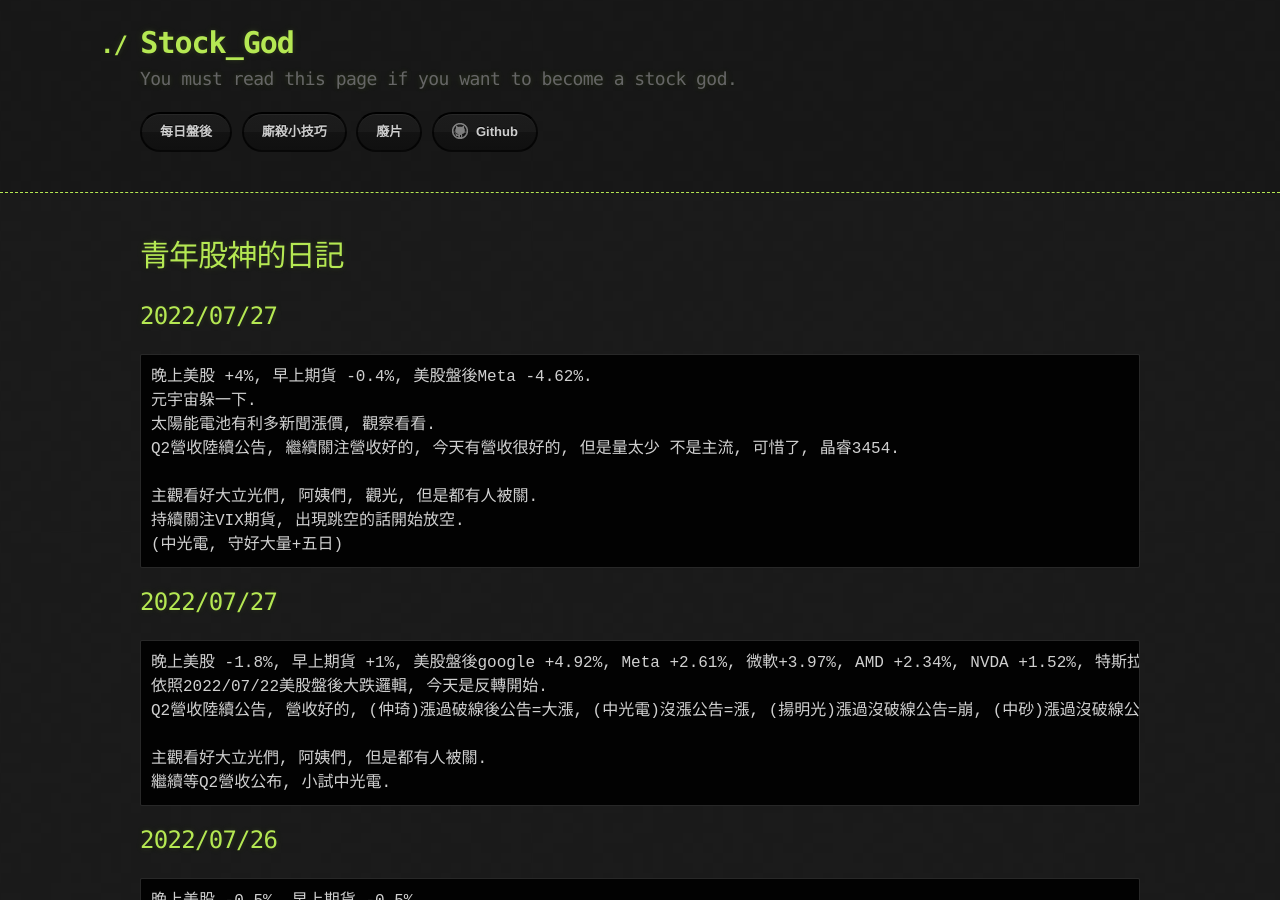
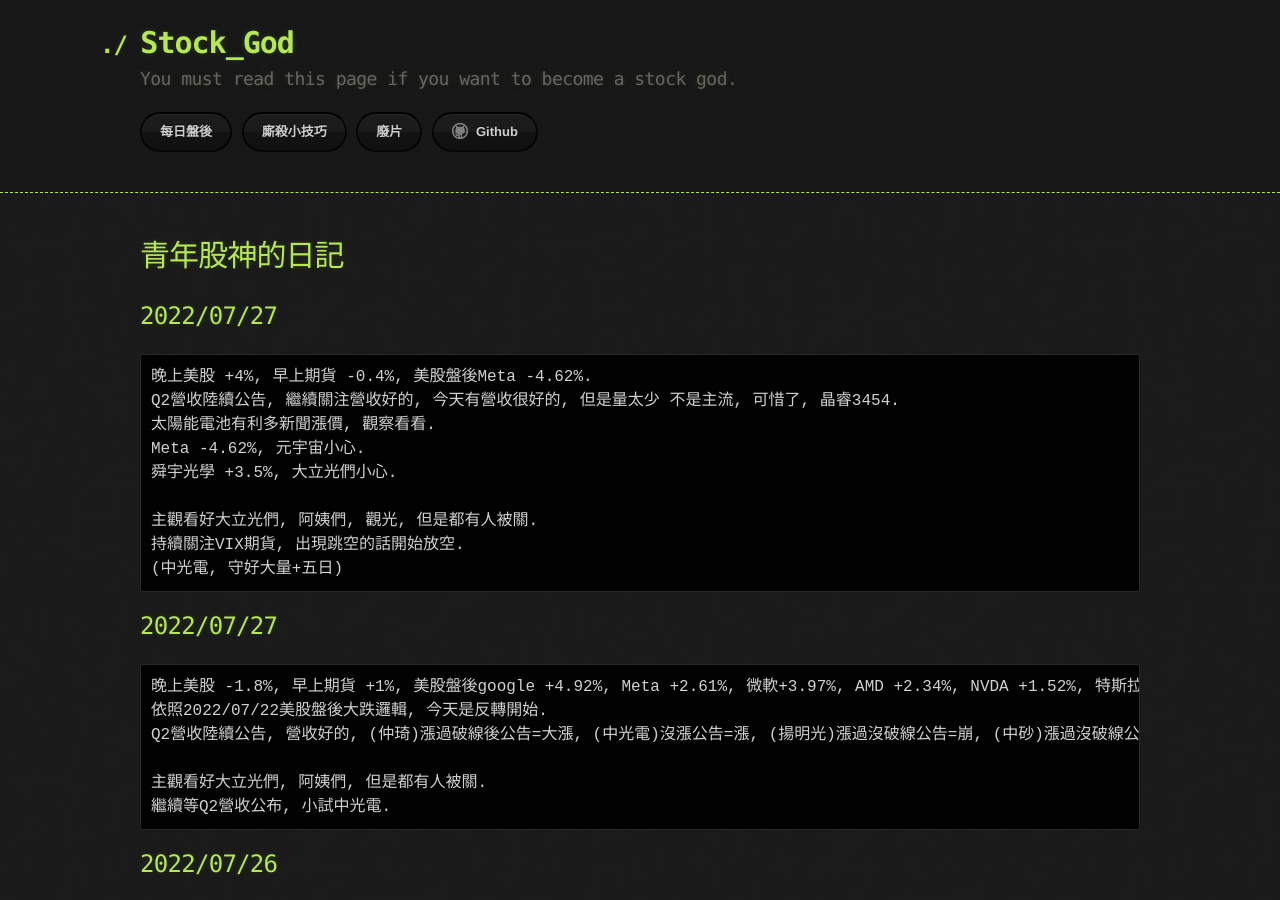
Before and after one commit to lepg5487/Stock_God, a Jekyll site: the page built from index.md, in a window 1280 px wide and 900 px high. Built offline with Jekyll 4.4.1, drawn with Linux system fonts in a browser that asks for light colours; our own code applies the rules of GitHub Pages for plain Markdown files.

Commit message:
Update index.md

````diff
--- a/index.md
+++ b/index.md
@@ -6,9 +6,10 @@ layout: testlayouts
 ## 2022/07/27
 ```
 晚上美股 +4%, 早上期貨 -0.4%, 美股盤後Meta -4.62%.
-元宇宙躲一下.
+Q2營收陸續公告, 繼續關注營收好的, 今天有營收很好的, 但是量太少 不是主流, 可惜了, 晶睿3454.
 太陽能電池有利多新聞漲價, 觀察看看.
-Q2營收陸續公告, 繼續關注營收好的, 今天有營收很好的, 但是量太少 不是主流, 可惜了, 晶睿3454.
+Meta -4.62%, 元宇宙小心.
+舜宇光學 +3.5%, 大立光們小心.
 
 主觀看好大立光們, 阿姨們, 觀光, 但是都有人被關.
 持續關注VIX期貨, 出現跳空的話開始放空.
````
